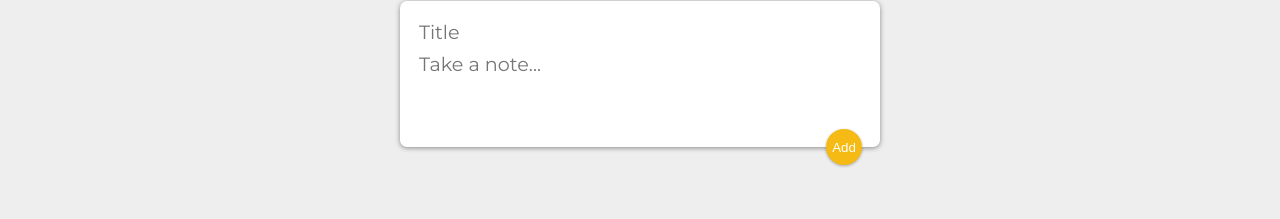
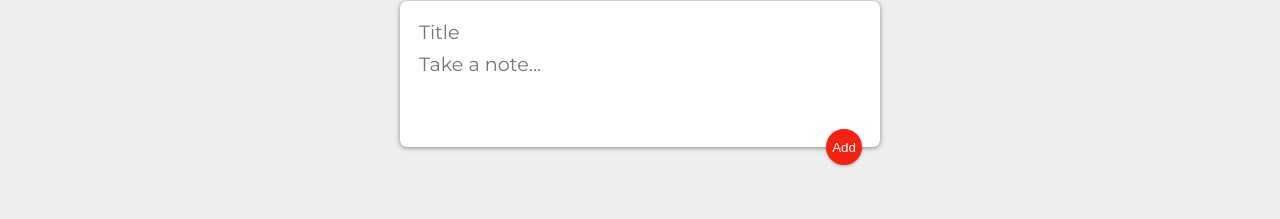
Before and after one commit to MariyaLcs/google-keeper, a React (Create React App) app: page / in a window 1280 px wide. Shown: the part 98-317 px from the top of the page. Built offline with nearby package versions, Linux system fonts and the light colour scheme; a web font is replaced by a local one.

Commit message:
add style changes

```diff
--- a/public/styles.css
+++ b/public/styles.css
@@ -93,7 +93,7 @@ form button {
   position: absolute;
   right: 18px;
   bottom: -18px;
-  background: #f5ba13;
+  background: #f52213;
   color: #fff;
   border: none;
   border-radius: 50%;
```
